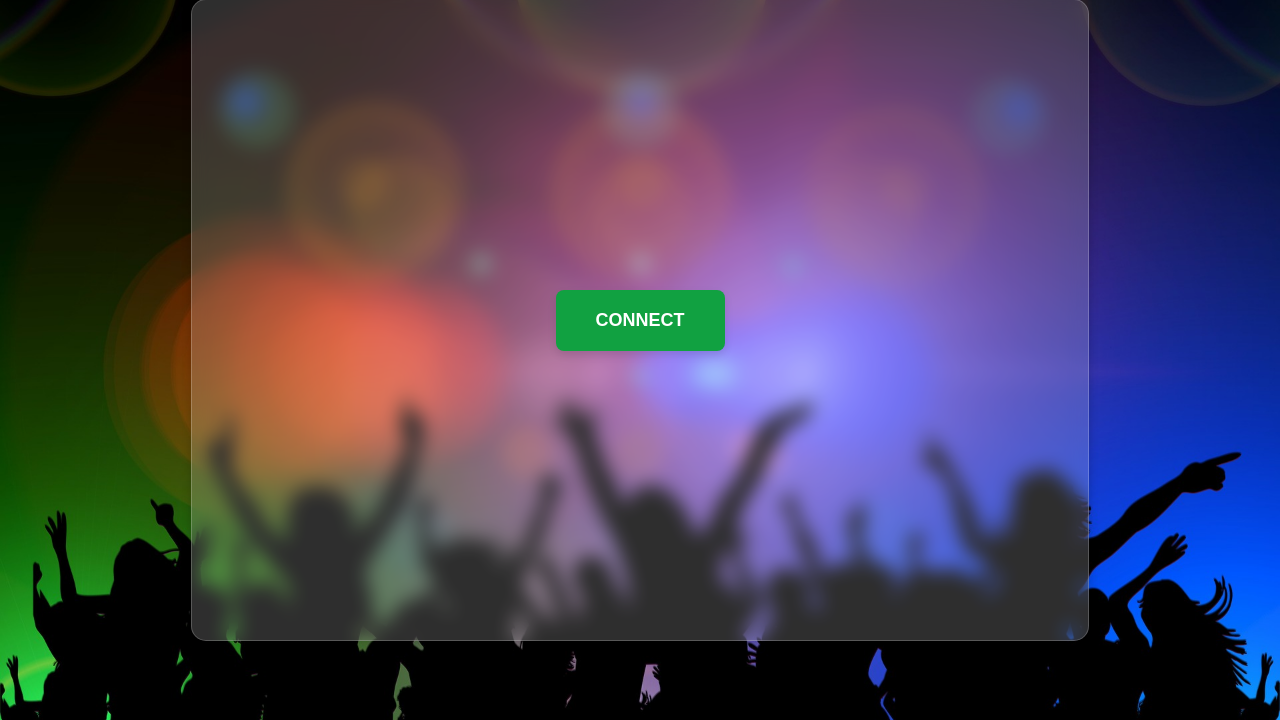
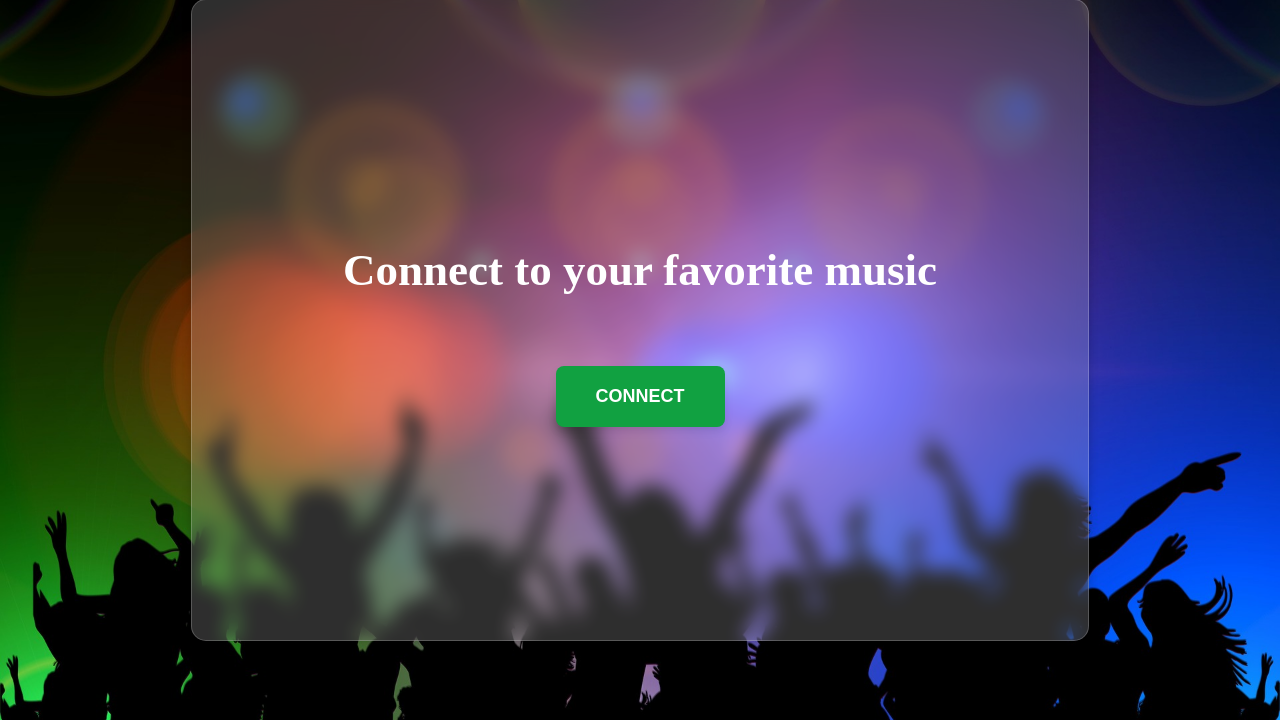
Before and after one commit to shamyorjani/clean-emtion-tracker, a Flask app: page /connect in a window 1280 px wide. Shown: the part 80-800 px from the top of the page. Run offline with Flask 3, Linux system fonts and the light colour scheme.

Commit message:
jsut edited the connect html file little bit good look

```diff
--- a/templates/connect.html
+++ b/templates/connect.html
@@ -15,8 +15,10 @@
 
       .container {
         display: flex;
+        flex-direction: column;
         justify-content: center;
         align-items: center;
+        gap: 50px;
         width: 70%;
         height: 80%;
         position: relative;
@@ -49,10 +51,19 @@
       .button:hover {
         background-color: #45a049;
       }
+
+      h1 {
+        font-size: 45px;
+        font-weight: bold;
+        color: #fff;
+        text-align: center;
+        margin-bottom: 20px;
+      }
     </style>
   </head>
   <body>
     <div class="container">
+      <h1>Connect to your favorite music</h1>
       <button class="button">Connect</button>
     </div>
   </body>
```
